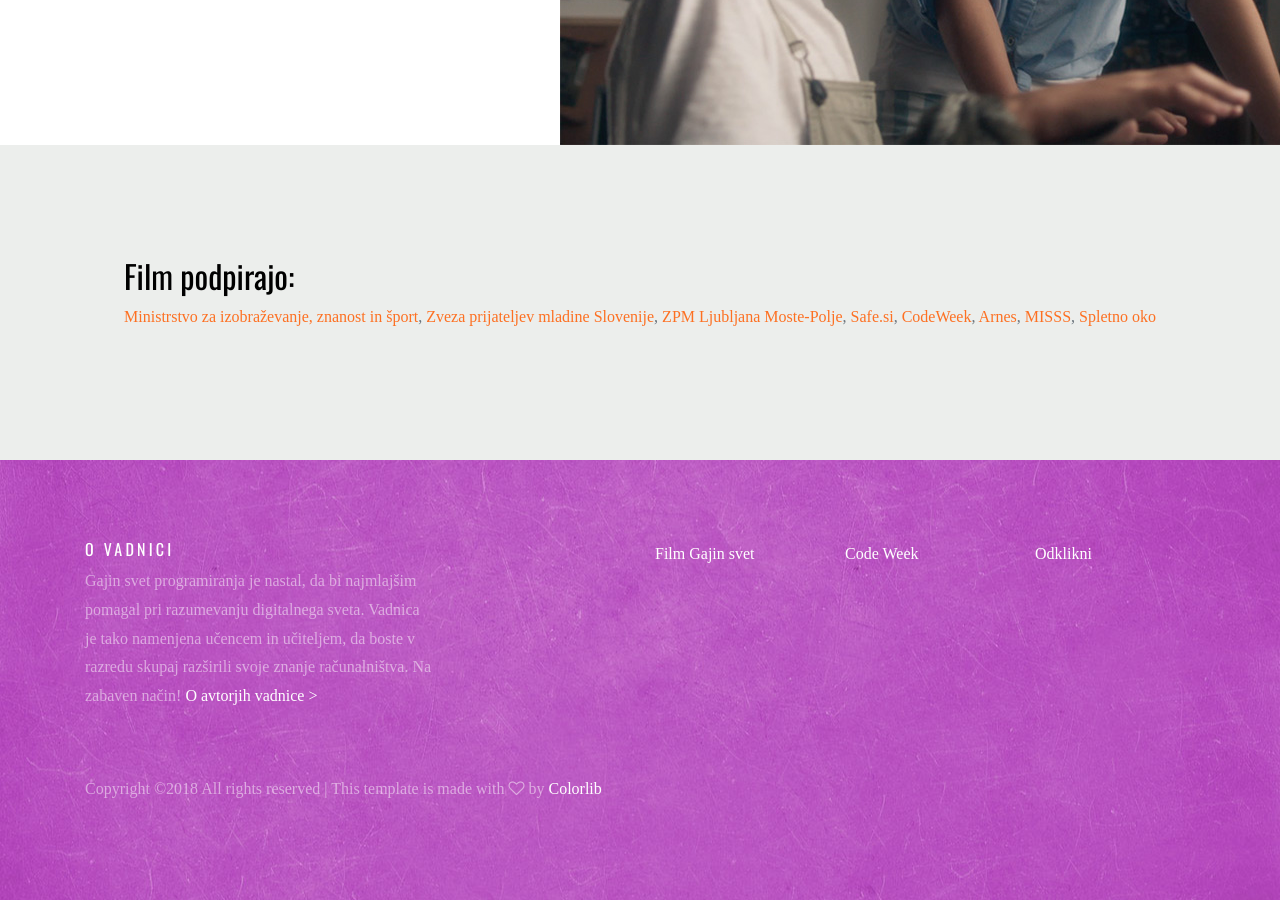
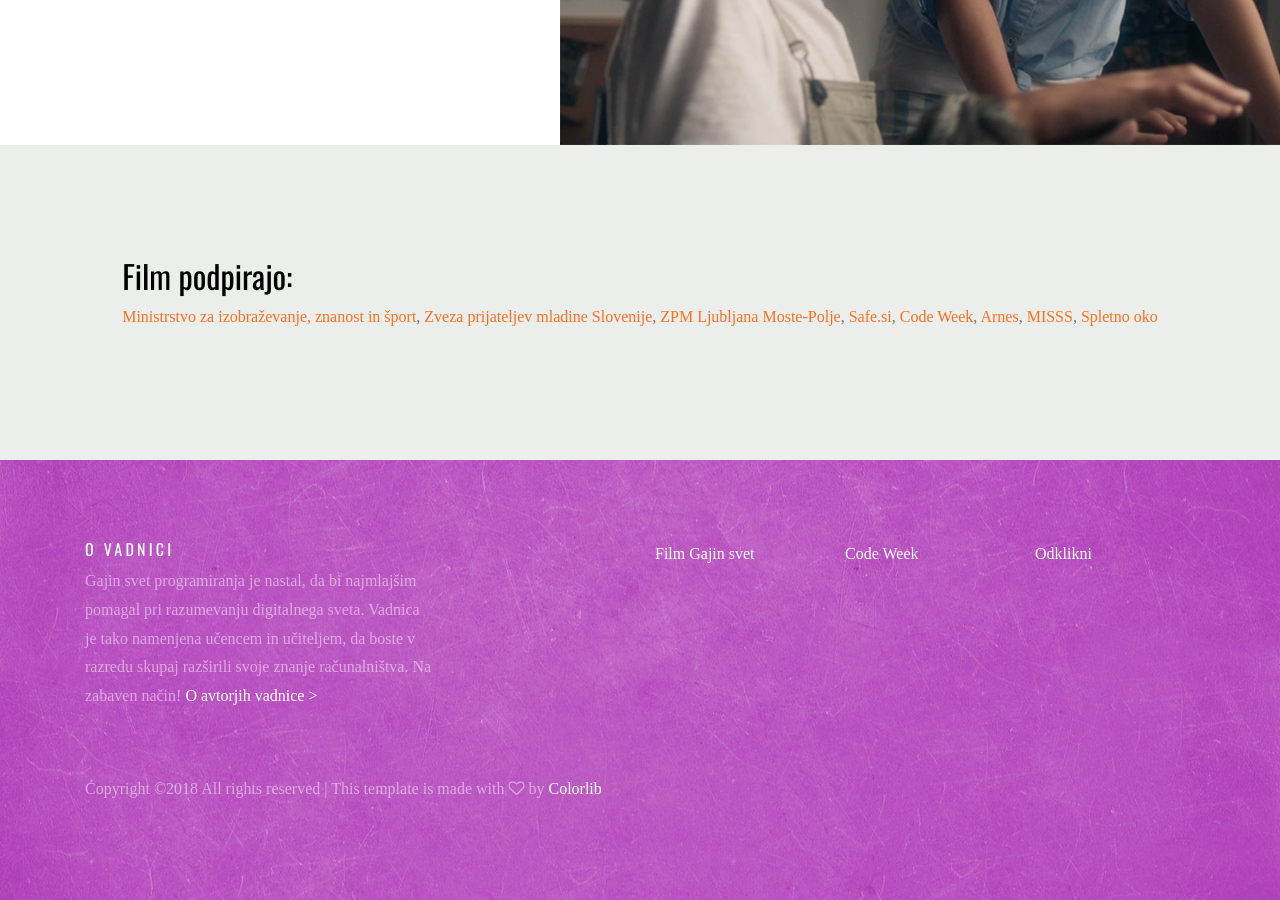
Before and after one commit to codeweeksi/gajin-svet, a Jekyll site: the page built from index.md, in a window 1280 px wide and 900 px high, scrolled down 4325 px. Built offline with Jekyll 4.4.1, drawn with Linux system fonts in a browser that asks for light colours; some web fonts are replaced; comment, search, counter and statistics services are not loaded.

Commit message:
Update home.html

```diff
--- a/_layouts/home.html
+++ b/_layouts/home.html
@@ -113,7 +113,7 @@ Oblikovalka maske: Nataša Sevčnikar</div>
   <div class="row justify-content-center align-items-center intro">
     <div class="ol-md-7 element-animate">
       <h2>Film podpirajo:</h2>
-      <p><a href="http://www.mizs.gov.si/" target="blank">Ministrstvo za izobraževanje, znanost in šport</a>, <a href="http://www.zpms.si/" target="blank">Zveza prijateljev mladine Slovenije</a>, <a href="http://www.zpmmoste.net/" target="blank">ZPM Ljubljana Moste-Polje</a>, <a href="https://safe.si/" target="blank">Safe.si</a>, <a href="http://codeweek.si/" target="blank">CodeWeek</a>, <a href="https://www.arnes.si/" target="blank">Arnes</a>, <a href="http://www.misss.si/" target="blank">MISSS</a>, <a href="https://spletno-oko.si/" target="blank">Spletno oko</a>
+      <p><a href="http://www.mizs.gov.si/" target="blank">Ministrstvo za izobraževanje, znanost in šport</a>, <a href="http://www.zpms.si/" target="blank">Zveza prijateljev mladine Slovenije</a>, <a href="http://www.zpmmoste.net/" target="blank">ZPM Ljubljana Moste-Polje</a>, <a href="https://safe.si/" target="blank">Safe.si</a>, <a href="http://codeweek.si/" target="blank">Code Week</a>, <a href="https://www.arnes.si/" target="blank">Arnes</a>, <a href="http://www.misss.si/" target="blank">MISSS</a>, <a href="https://spletno-oko.si/" target="blank">Spletno oko</a>
       </p>
     </div>
   </div>
```
